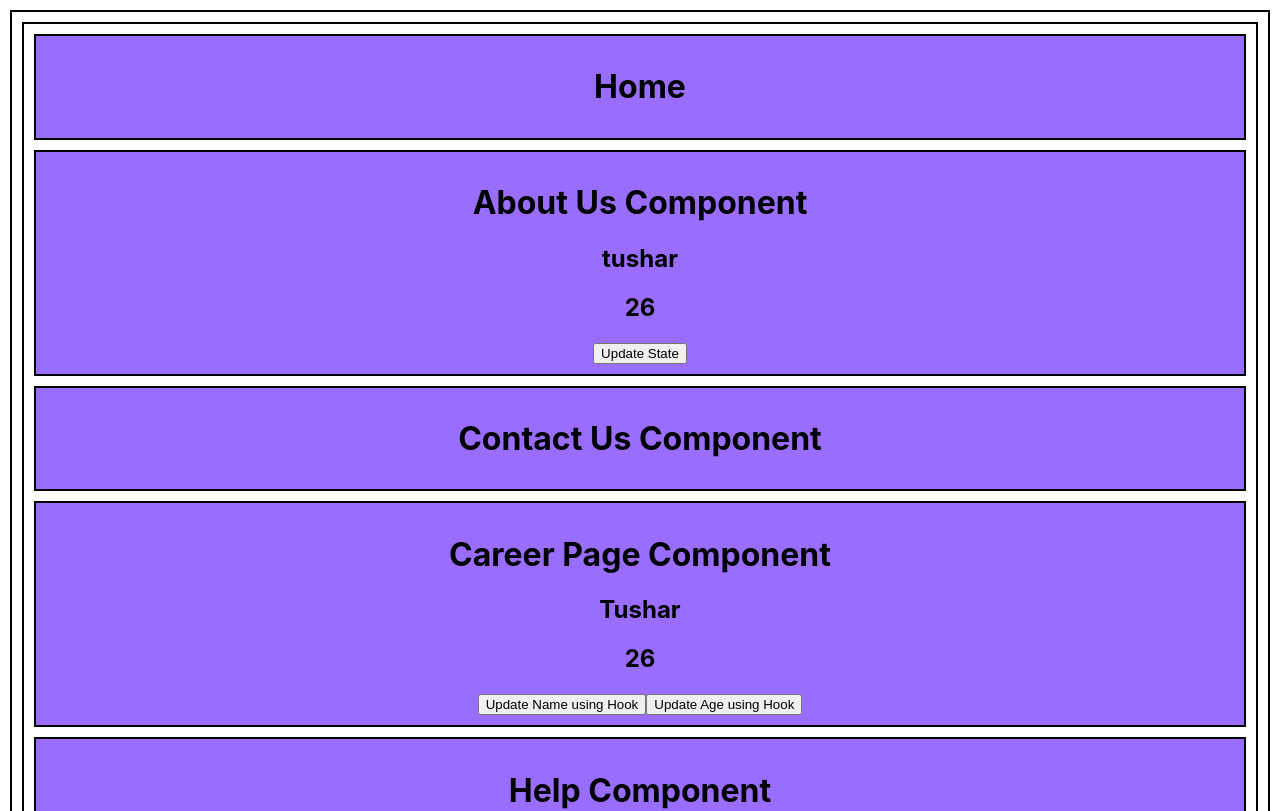
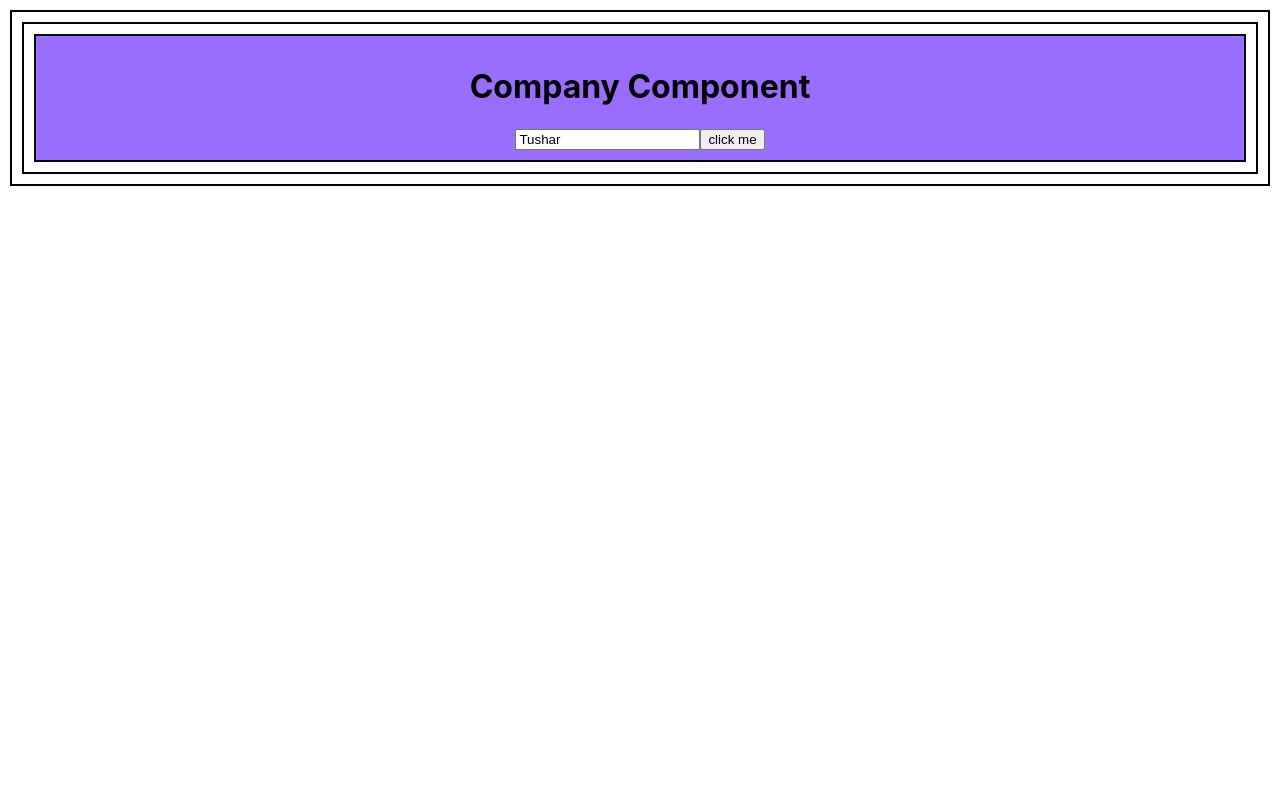
Before and after one commit to tmittal98/learning-react, a React (Create React App) app: page / in a window 1280 px wide. Shown: the top 811 px of the page. Built offline with nearby package versions, Linux system fonts and the light colour scheme.

Commit message:
tutorial on events and functions

```diff
--- a/src/App.js
+++ b/src/App.js
@@ -1,3 +1,4 @@
+/* eslint-disable no-unused-vars */
 import React,{useState}from 'react'
 import About from './components/About'
 import Contact from './components/Contact'
@@ -5,14 +6,17 @@ import Career from './components/Career'
 import Help from './components/Help'
 import Service from './components/Service'
 import Home from './components/Home'
+import Company from './components/Company'
 import './App.css'
+
 function App() {
 
   const [name,setName] = useState('Tushar')
 
   return (
     <div>
-      <Home />
+      <Company />
+      {/* <Home />
       <About />
       <Contact />
       <Career />
@@ -22,7 +26,7 @@ function App() {
         setName("Tushar Mittal")
       }}>
         Update Name
-      </button>
+      </button> */}
     </div>
   )
 }
--- a/src/components/Company.js
+++ b/src/components/Company.js
@@ -2,9 +2,21 @@
 import React,{useState}from 'react'
 
 function Company(){
+
+    const [val,setVal] = useState('Tushar')
+
+    const test = (e) =>{
+        console.warn("test function",e.target.value);
+        setVal(e.target.value)
+    }
     return(
         <div className="company">
             <h1>Company Component</h1>
+            <input type="text" onChange={test} value={val}/>
+            {/* dont write test() */}
+            <button onClick={()=> alert(val)}>
+                click me
+            </button>
         </div>
     )
 }
```
